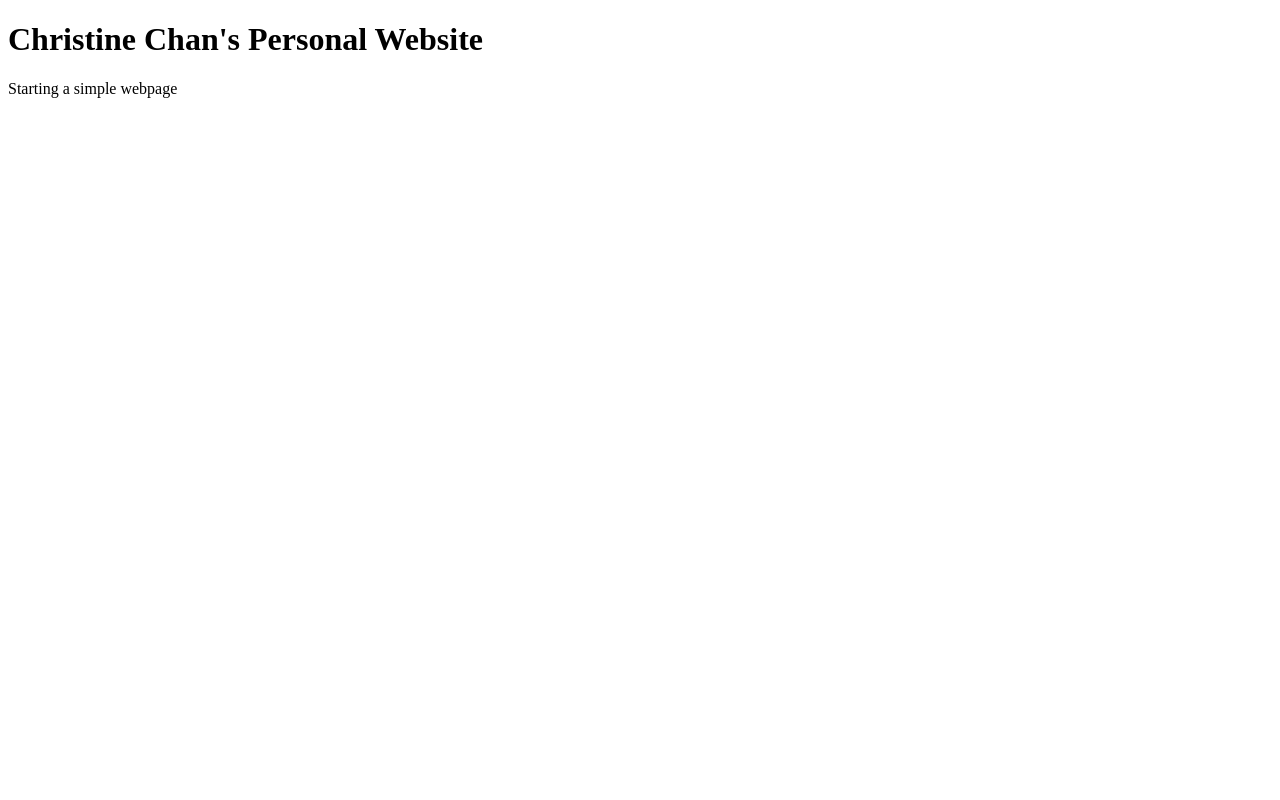
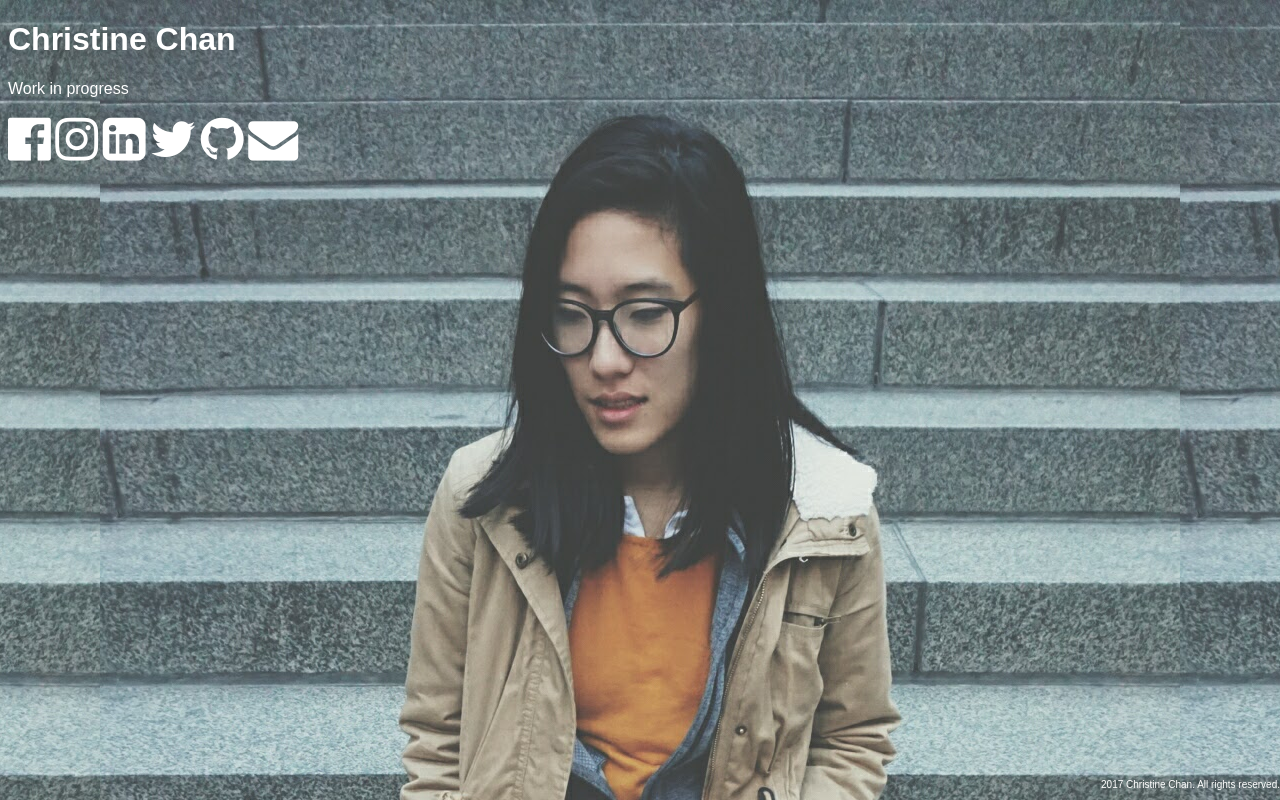
Before and after one commit to ChristianVerdin/christineychan.github.io, a plain HTML site: page index.html in a window 1280 px wide. Drawn offline with Linux system fonts and the light colour scheme.

Commit message:
Made update to background image with links

```diff
--- a/index.html
+++ b/index.html
@@ -2,9 +2,26 @@
 <html>
 <head>
 	<title>Christine Chan</title>
+	<link rel="stylesheet" type="text/css" href="style.css">
+	<link rel="stylesheet" href="https://maxcdn.bootstrapcdn.com/font-awesome/4.5.0/css/font-awesome.min.css">
 </head>
 <body>
-	<h1>Christine Chan's Personal Website</h1>
-	<p>Starting a simple webpage</p>
+	<h1>Christine Chan</h1>
+	<p> Work in progress </p>
+
+	<div class="container-fluid text-center">
+		<a href="https://www.facebook.com/christine.chan.3133719"><i class="fa fa-facebook-official"></i></a>
+		<a href="https://www.instagram.com/cychai5/"><i class="fa fa-instagram"></i></a>
+		<a href="https://www.linkedin.com/profile/view?id=AAMAABjniuMBDdw9klXt1KU0-VwKD6-lhSgbgxY&trk=hp-identity-photo"><i class="fa fa-linkedin-square"></i></a>
+		<a href="https://twitter.com/ChristineYChan"><i class="fa fa-twitter"></i></a>
+		<a href="https://github.com/christineychan"><i class="fa fa-github"></i></a>
+		<a href="mailto:cychan300@gmail.com"><i class="fa fa-envelope"></i></a>
+	</div>
+
+	<footer class="container-fluid text-center">
+		<p style = font-size:10px>
+			2017 Christine Chan. All rights reserved.
+		</p>
+	</footer>
 </body>
 </html>
--- /dev/null
+++ b/style.css
@@ -0,0 +1,21 @@
+body {
+	color: rgb(255, 255, 255);
+	font-family: 'Arimo', sans-serif;
+	background-color: rgb(0,0,0);
+	background: url(me.jpg) black center top;
+
+}
+
+div {
+  color:#ffffff;
+}
+div .fa {
+  color:#ffffff;
+  font-size: 50px;
+}
+
+footer {
+	position: absolute;
+	bottom: 0;
+	right:0;
+}
```
Also changed, not shown: me.jpg (added), 1 other file.
